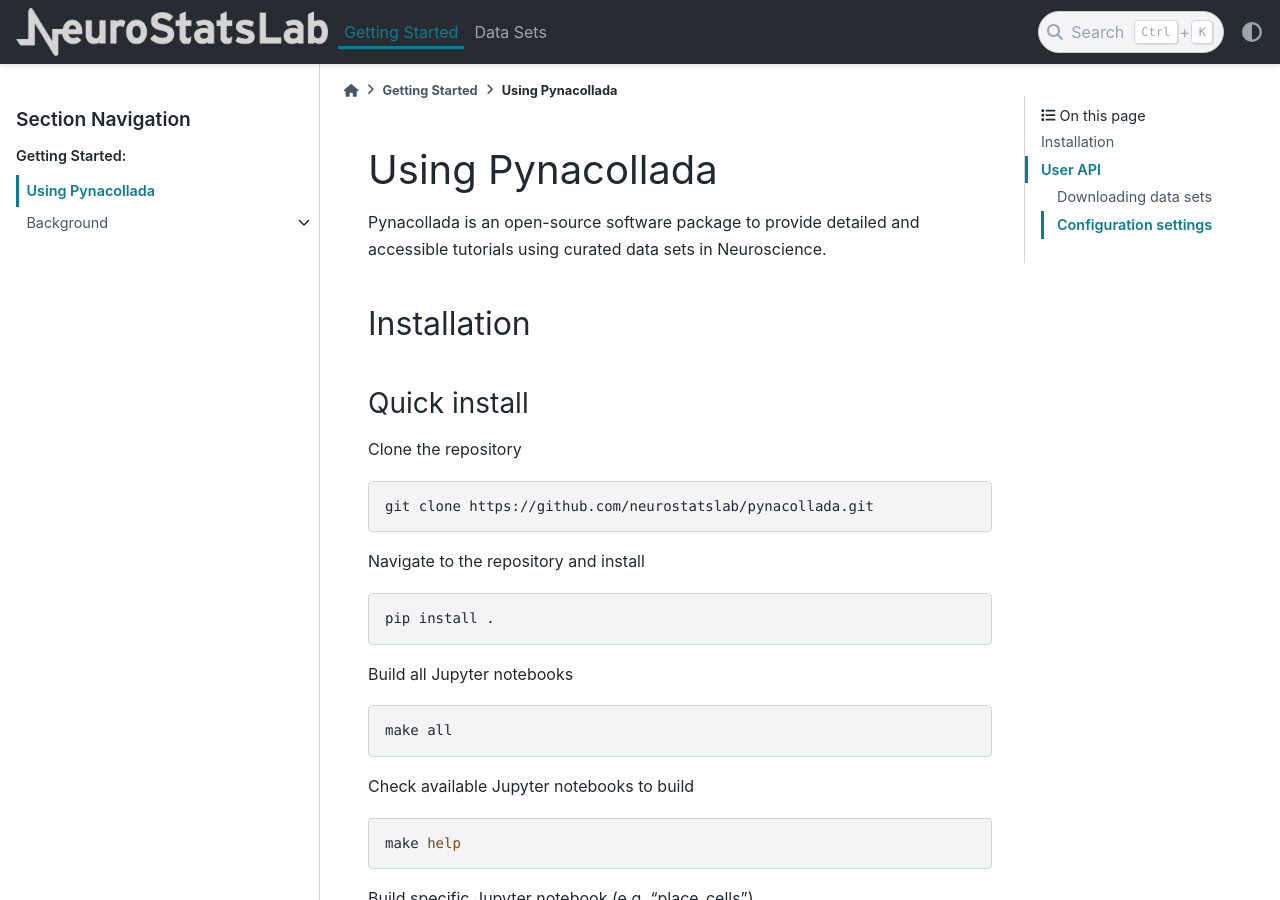
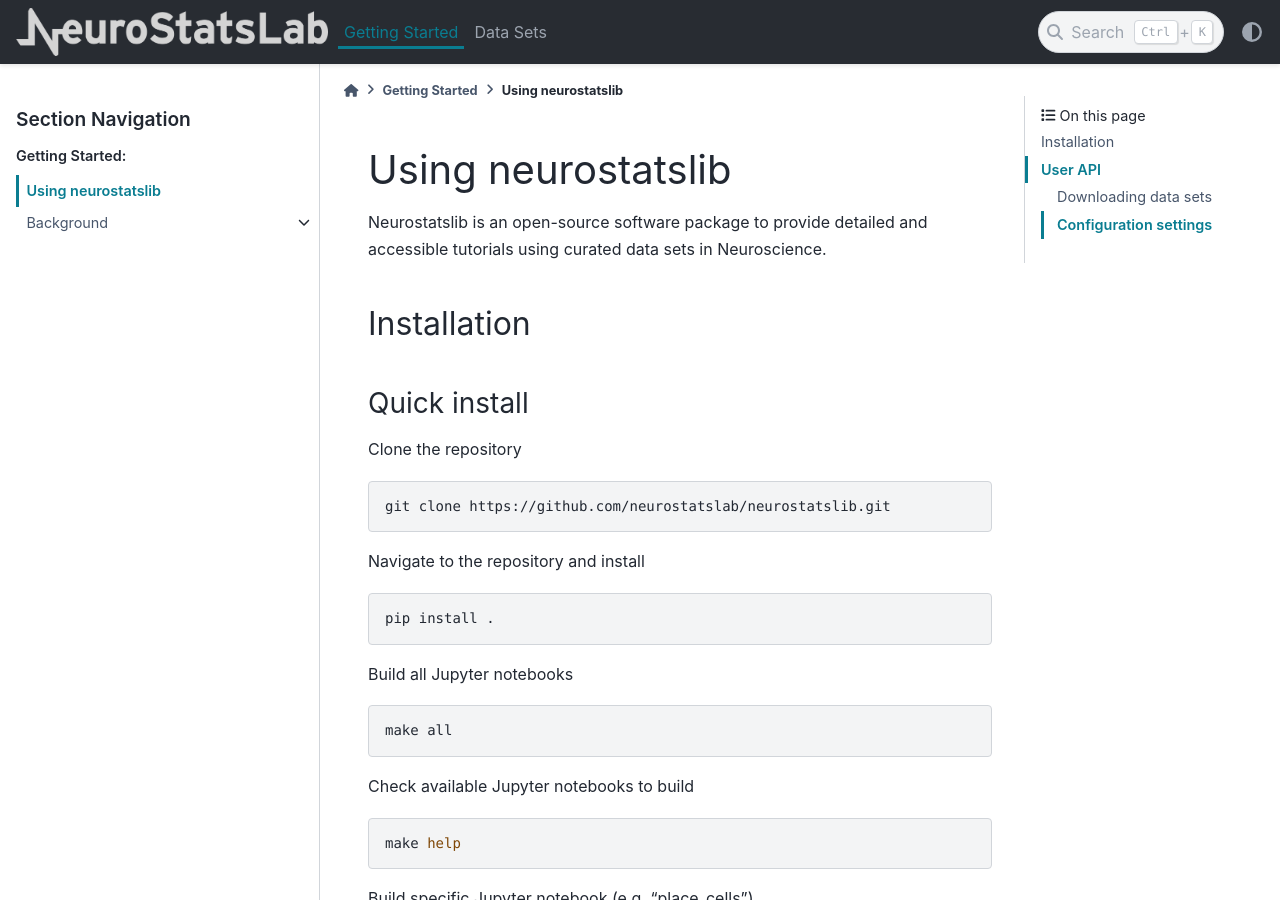
Before and after one commit to neurostatslab/neurostatslib, a Sphinx documentation site: the page built from docs/getting_started/using_neurostatslib.md, in a window 1280 px wide and 900 px high. Built offline with Sphinx 7.4.7 and the PyData theme 0.15.4, drawn with Linux system fonts in a browser that asks for light colours.

````diff
--- a/docs/getting_started.md
+++ b/docs/getting_started.md
@@ -5,6 +5,6 @@
 :maxdepth: 2
 :caption: Getting Started:
 
-Using Pynacollada <getting_started/using_pynacollada>
+Using neurostatslib <getting_started/using_neurostatslib>
 Background <getting_started/background>
 ```
--- a/docs/getting_started/using_pynacollada.md
+++ b/docs/getting_started/using_neurostatslib.md
@@ -11,9 +11,9 @@
   name: python3
 ---
 
-# Using Pynacollada
+# Using neurostatslib
 
-Pynacollada is an open-source software package to provide detailed and accessible tutorials using curated data sets in Neuroscience.
+Neurostatslib is an open-source software package to provide detailed and accessible tutorials using curated data sets in Neuroscience.
 
 ## Installation
 
@@ -21,7 +21,7 @@
 Clone the repository
 
 ```shell
-git clone https://github.com/neurostatslab/pynacollada.git
+git clone https://github.com/neurostatslab/neurostatslib.git
 ```
 
 Navigate to the repository and install
````
Also changed, not shown: docs/index.md (+1 -1 lines), 2 other files.
